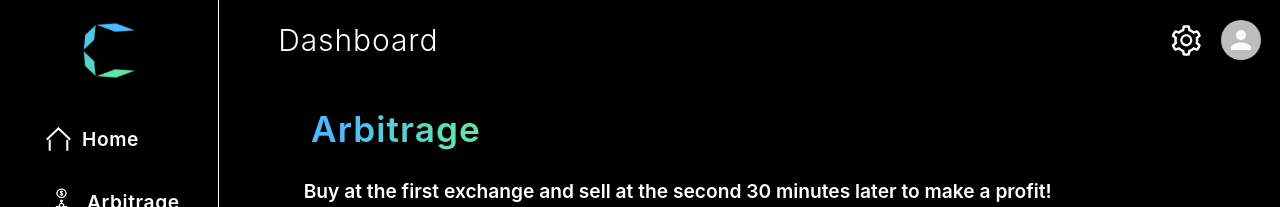
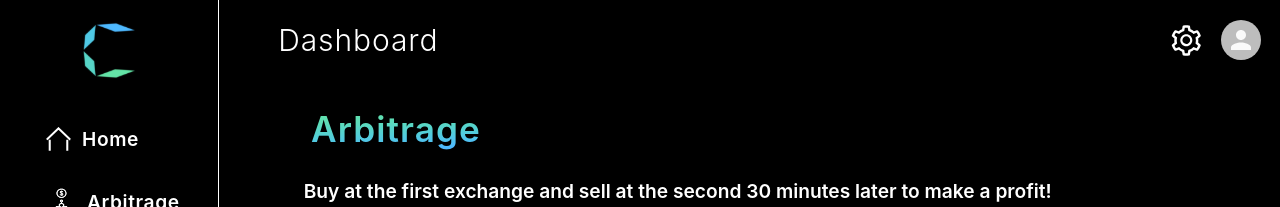
Before and after one commit to BloomTech-Labs/cryptolytic-fe, a React (Create React App) app: page /arbitrage-dashboard in a window 1280 px wide. Shown: the top 207 px of the page. Built offline with nearby package versions, Linux system fonts and the light colour scheme; no server answers.

Commit message:
fixed compadibility issue with safari with gradient headings

```diff
--- a/src/Views/ArbitrageDashboard.js
+++ b/src/Views/ArbitrageDashboard.js
@@ -6,7 +6,7 @@ import { makeStyles } from "@material-ui/core/styles";
 const useStyles = makeStyles({
   mainHeader: {
     background:
-      "linear-gradient(92.5deg, #4EB9FF 19.25%, #53CFD7 45.13%, #5DDCB7 67.95%, #62E3AB 82.93%)",
+      "-webkit-linear-gradient(92.5deg, #4EB9FF 19.25%, #53CFD7 45.13%, #5DDCB7 67.95%, #62E3AB 82.93%)",
     WebkitBackgroundClip: "text",
     WebkitTextFillColor: "transparent",
     position: "relative",
--- a/src/Views/TradingDashboard.js
+++ b/src/Views/TradingDashboard.js
@@ -6,7 +6,7 @@ import { makeStyles } from "@material-ui/core/styles";
 const useStyles = makeStyles({
   mainHeader: {
     background:
-      "linear-gradient(92.5deg, #4EB9FF 19.25%, #53CFD7 45.13%, #5DDCB7 67.95%, #62E3AB 82.93%)",
+      "-webkit-linear-gradient(92.5deg, #4EB9FF 19.25%, #53CFD7 45.13%, #5DDCB7 67.95%, #62E3AB 82.93%)",
     WebkitBackgroundClip: "text",
     WebkitTextFillColor: "transparent",
     position: "relative",
```
